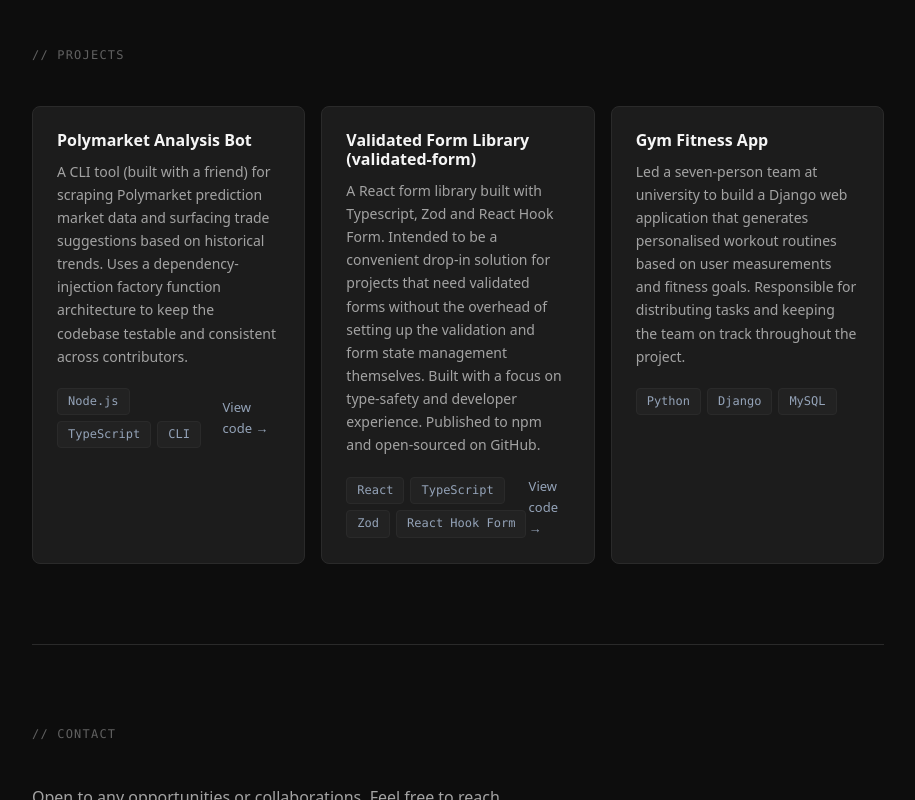
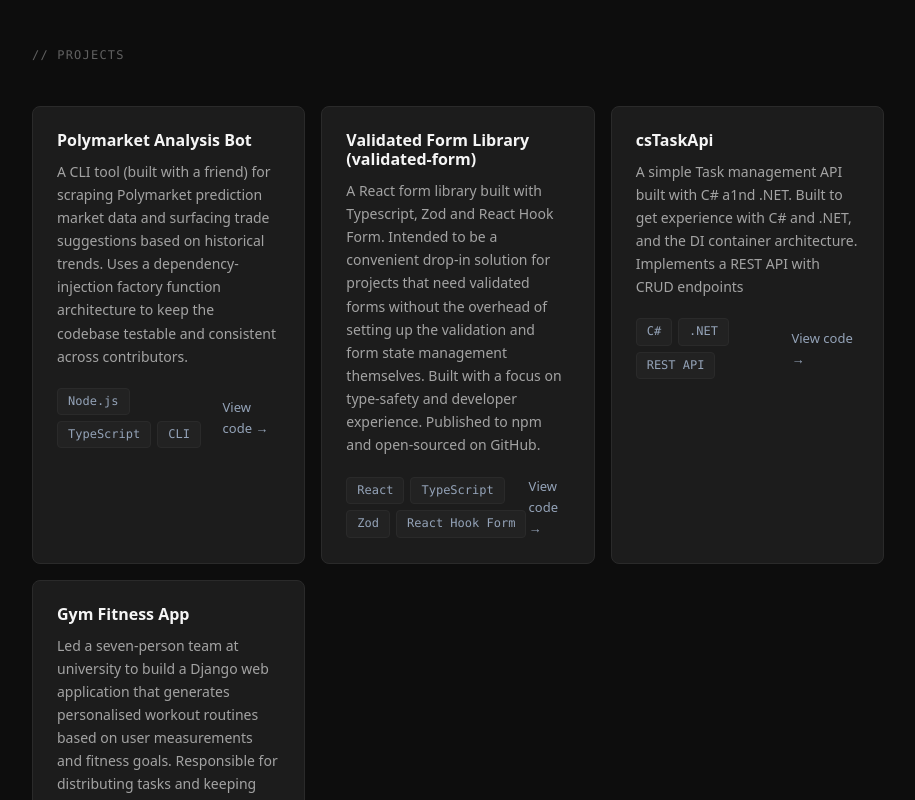
Before and after one commit to liam-michel/portfolio-site, a React (Vite) app: page / in a window 1280 px wide. Shown: the part 2280-3080 px from the top of the page, without its empty margins (182-1097 px from the left). Built offline with nearby package versions, Linux system fonts and the light colour scheme.

Commit message:
added ref to simple c# REST API implementation project

```diff
--- a/src/App.tsx
+++ b/src/App.tsx
@@ -84,6 +84,12 @@
     desc: 'A React form library built with Typescript, Zod and React Hook Form. Intended to be a convenient drop-in solution for projects that need validated forms without the overhead of setting up the validation and form state management themselves. Built with a focus on type-safety and developer experience. Published to npm and open-sourced on GitHub.',
     tags: ['React', 'TypeScript', 'Zod', 'React Hook Form'],
     href: 'https://github.com/liam-michel/validated-form/',
+  },
+  {
+    name: 'csTaskApi',
+    desc: 'A simple Task management API built with C# a1nd .NET. Built to get experience with C# and .NET, and the DI container architecture. Implements a REST API with CRUD endpoints',
+    tags: ['C#', '.NET', 'REST API'],
+    href: 'https://github.com/liam-michel/csTaskApi',
   },
   {
     name: 'Gym Fitness App',
```
